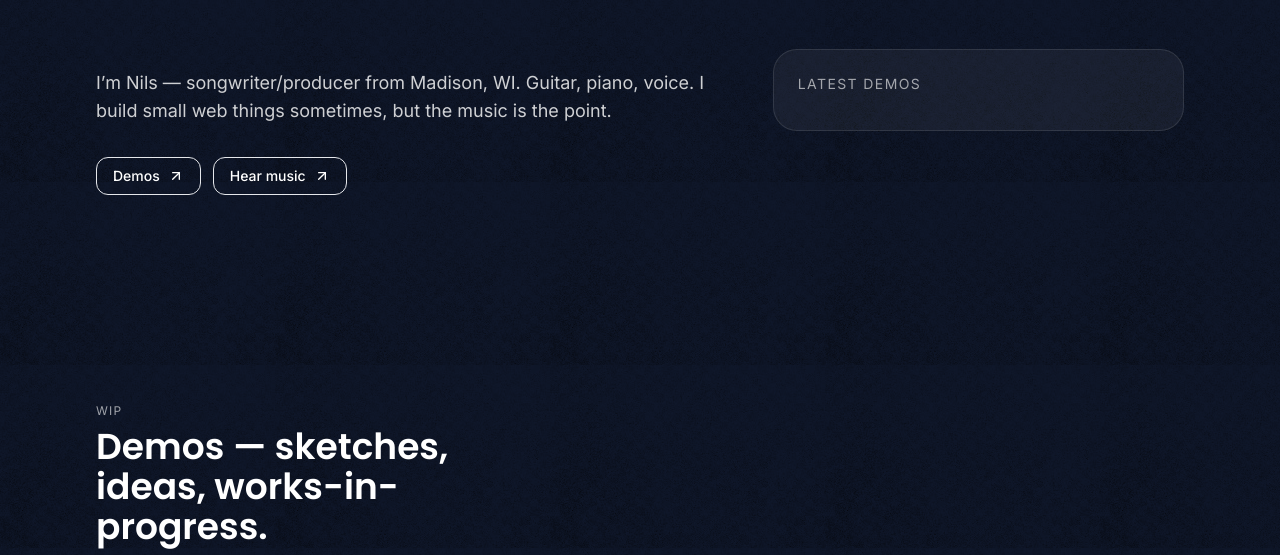
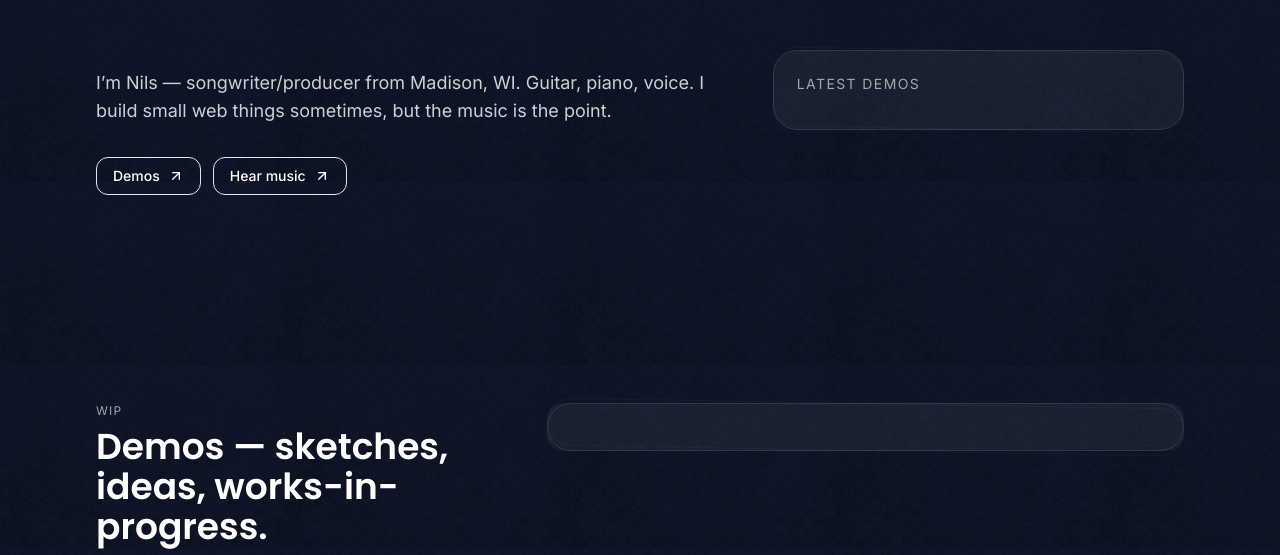
Before and after one commit to matteso1/personalwebsite, a React (Vite) app: page / in a window 1280 px wide. Shown: the part 184-739 px from the top of the page. Built offline with nearby package versions, Linux system fonts and the light colour scheme.

Commit message:
Enhance App.jsx by adding Spotlight and InkBorder components for improved layout and visual appeal. Update AuroraCanvas to skip rendering on mobile devices for better performance. Modify CSS to apply aurora gradient animation only on desktop devices.

```diff
--- a/src/App.jsx
+++ b/src/App.jsx
@@ -2,6 +2,8 @@ import React from "react";
 import { motion } from "framer-motion";
 import { Github, Instagram, Music2, Mail, ArrowUpRight, ExternalLink } from "lucide-react";
 import AuroraCanvas from "./components/AuroraCanvas";
+import Spotlight from "./components/Spotlight";
+import InkBorder from "./components/InkBorder";
 // Removed techy particle background to lean into a calmer notebook feel
 import DemoGallery from "./components/DemoGallery";
 
@@ -46,6 +48,7 @@ export default function App() {
   return (
     <div className="relative min-h-screen bg-[url('/noise.png')] bg-dark text-white [background-blend-mode:multiply]">
       <AuroraCanvas />
+      <Spotlight />
       {/* NAV */}
       <header className="sticky top-0 z-50 backdrop-blur supports-[backdrop-filter]:bg-black/50 border-b border-white/10">
         <div className="max-w-6xl mx-auto flex items-center justify-between px-5 sm:px-8 h-14">
@@ -85,24 +88,31 @@ export default function App() {
               </div>
             </div>
             <div className="md:col-span-2">
-              <div className="rounded-3xl border border-white/10 p-6 bg-white/5">
+              <InkBorder className="rounded-3xl">
+                <div className="rounded-3xl p-6 bg-white/5">
                 <p className="text-sm uppercase tracking-widest opacity-60">Latest demos</p>
                 <div className="mt-3">
                   <DemoGallery />
                 </div>
                 </div>
+              </InkBorder>
             </div>
           </div>
         </section>
 
         {/* DEMOS */}
         <Section id="demos" kicker="WIP" title="Demos — sketches, ideas, works-in-progress.">
+          <InkBorder className="rounded-2xl">
+            <div className="rounded-2xl p-6 bg-white/5">
               <DemoGallery />
+            </div>
+          </InkBorder>
         </Section>
 
         {/* MUSIC */}
         <Section id="music" kicker="Artist" title="Music">
-          <div className="rounded-2xl border p-6">
+          <InkBorder className="rounded-2xl">
+            <div className="rounded-2xl p-6 bg-white/5">
             <div className="aspect-video rounded-xl overflow-hidden border">
               <iframe
                 title="spotify-artist"
@@ -124,6 +134,7 @@ export default function App() {
               </div>
             </div>
             </div>
+          </InkBorder>
         </Section>
 
         {/* NOTEBOOK */}
@@ -138,11 +149,13 @@ export default function App() {
 
         {/* SUPPORT */}
         <Section id="support" kicker="Support" title="If the music hits, keep the lights on:">
-          <div className="flex flex-wrap gap-3">
+          <InkBorder className="rounded-2xl">
+            <div className="rounded-2xl p-6 bg-white/5 flex flex-wrap gap-3">
               <LinkBtn href="https://venmo.com/u/friggoffmrlahey">Venmo (@friggoffmrlahey)</LinkBtn>
               <LinkBtn href="https://www.paypal.com/donate?business=nilsmatteson%40icloud.com&currency_code=USD">PayPal</LinkBtn>
               <LinkBtn href="#store">Store</LinkBtn>
             </div>
+          </InkBorder>
         </Section>
 
         {/* CONTACT */}
--- a/src/components/AuroraCanvas.jsx
+++ b/src/components/AuroraCanvas.jsx
@@ -91,13 +91,13 @@ function AuroraPlane() {
 }
 
 export default function AuroraCanvas() {
+  // Skip rendering on coarse pointers (mobile) for performance/visual simplicity
+  if (typeof window !== 'undefined' && window.matchMedia && window.matchMedia('(pointer: coarse)').matches) {
+    return null;
+  }
   return (
     <div className="pointer-events-none fixed inset-0 -z-10">
-      <Canvas
-        gl={{ antialias: true }}
-        dpr={[1, 2]}
-        camera={{ position: [0, 0, 1] }}
-      >
+      <Canvas gl={{ antialias: true }} dpr={[1, 2]} camera={{ position: [0, 0, 1] }}>
         <AuroraPlane />
       </Canvas>
     </div>
--- /dev/null
+++ b/src/components/InkBorder.jsx
@@ -0,0 +1,12 @@
+import React from 'react';
+
+export default function InkBorder({ children, className = '' }) {
+  return (
+    <div className={`relative ${className}`}>
+      <div className="absolute inset-0 rounded-3xl border border-white/10 [mask-image:radial-gradient(circle at 20% 10%,black 30%,transparent 70%)]" />
+      <div className="absolute inset-0 rounded-3xl border border-white/10 opacity-30 rotate-1" />
+      <div className="absolute inset-0 rounded-3xl border border-white/10 opacity-10 -rotate-1" />
+      <div className="relative z-10">{children}</div>
+    </div>
+  );
+}
--- /dev/null
+++ b/src/components/Spotlight.jsx
@@ -0,0 +1,34 @@
+import React, { useEffect, useRef } from 'react';
+
+export default function Spotlight() {
+  const ref = useRef(null);
+
+  useEffect(() => {
+    // Disable on touch/coarse pointers (mobile) to avoid heavy overlays
+    if (typeof window !== 'undefined' && window.matchMedia && window.matchMedia('(pointer: coarse)').matches) {
+      return; // no spotlight on mobile
+    }
+    const el = ref.current;
+    const onMove = (e) => {
+      const x = e.clientX;
+      const y = e.clientY;
+      if (el) {
+        el.style.setProperty('--x', `${x}px`);
+        el.style.setProperty('--y', `${y}px`);
+      }
+    };
+    window.addEventListener('mousemove', onMove);
+    return () => window.removeEventListener('mousemove', onMove);
+  }, []);
+
+  return (
+    <div
+      ref={ref}
+      className="pointer-events-none fixed inset-0 -z-10"
+      style={{
+        background:
+          'radial-gradient(600px 400px at var(--x) var(--y), rgba(139,92,246,0.12), transparent 60%)',
+      }}
+    />
+  );
+}
--- a/src/styles/index.css
+++ b/src/styles/index.css
@@ -19,7 +19,8 @@ h1, h2, h3, h4, h5, h6 {
   font-weight: 700;
 }
 
-/* Aurora gradient animation */
+/* Aurora gradient animation (desktop only) */
+@media (pointer: fine) {
   .aurora::before,
   .aurora::after {
     content: "";
@@ -38,6 +39,7 @@ h1, h2, h3, h4, h5, h6 {
     height: 50vh;
     animation-duration: 22s;
   }
+}
 
 @keyframes float {
   0% { transform: translateY(0) translateX(0) scale(1); }
```
Lines whose indentation alone changed are shown as unchanged.
